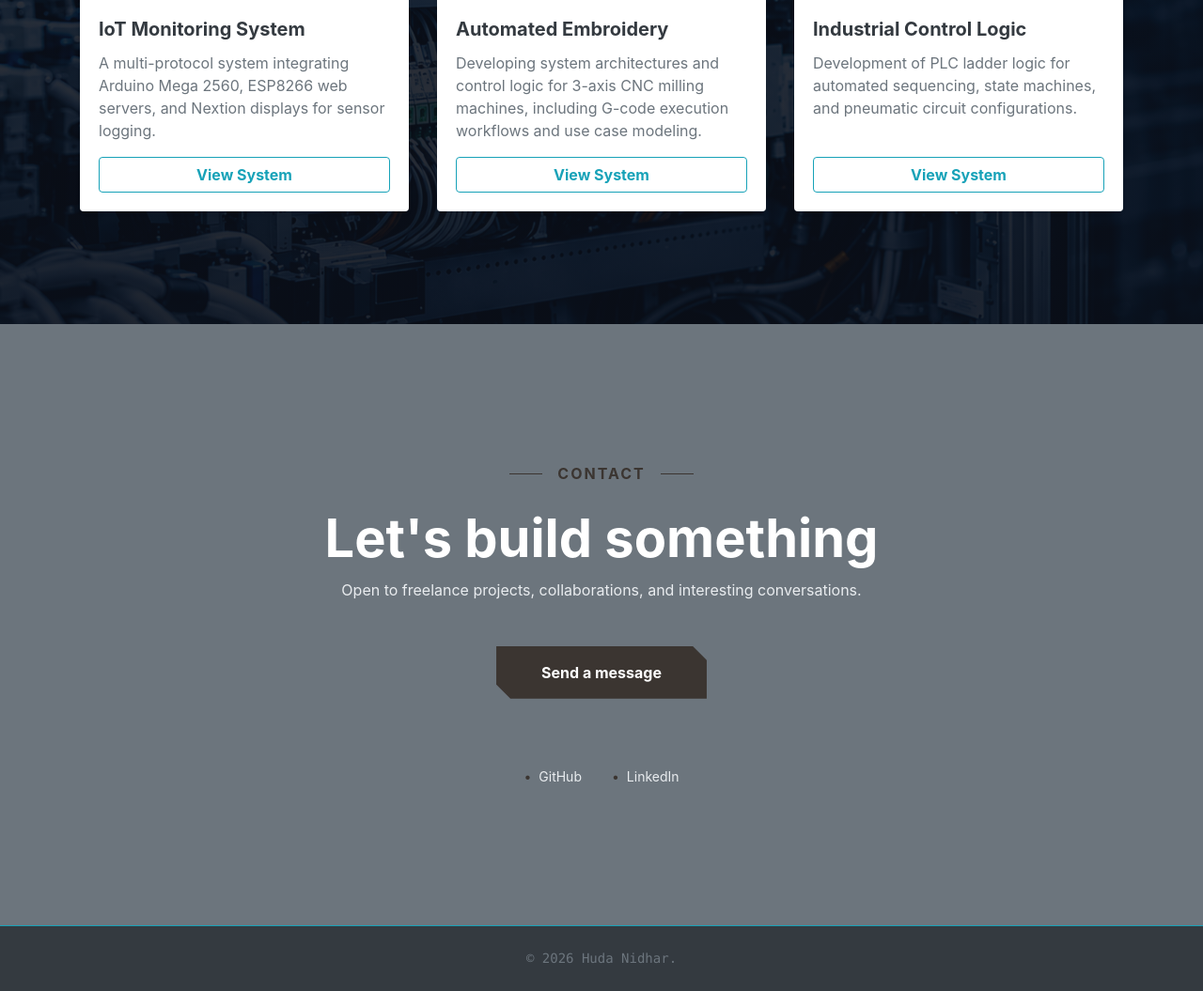
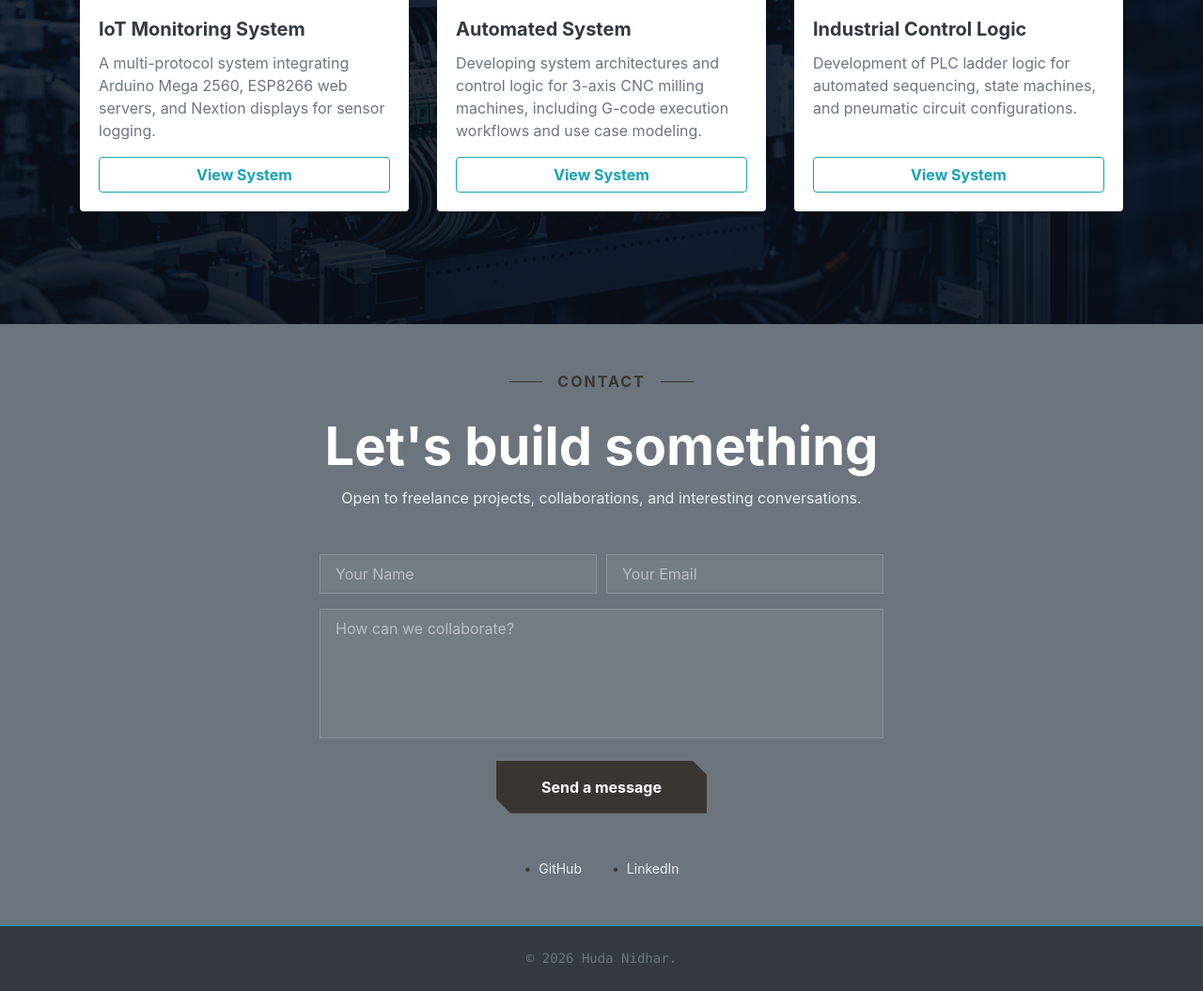
Before and after one commit to hudans06/Portofolio-web, a PHP site: page /main.html in a window 1280 px wide. Shown: the part 2891-3946 px from the top of the page at 94% size. Run offline with PHP 8.4, Linux system fonts and the light colour scheme.

Commit message:
perubahan latihan

```diff
--- a/Assets/css/mystyle.css
+++ b/Assets/css/mystyle.css
@@ -68,3 +68,28 @@
 .contact-links a:hover {
     color: #ffffff;
 }
+/* =========================================
+   CONTACT FORM INPUTS
+   ========================================= */
+.custom-input {
+    background-color: rgba(255, 255, 255, 0.05); /* Latar belakang putih sangat transparan */
+    border: 1px solid rgba(255, 255, 255, 0.2); /* Garis tepi tipis */
+    color: #ffffff !important; /* Teks berwarna putih saat diketik */
+    border-radius: 0; /* Sudut tegas/kotak agar senada dengan tema industrial */
+    font-size: 1rem;
+}
+
+/* Mengubah warna teks panduan (placeholder) */
+.custom-input::placeholder {
+    color: rgba(255, 255, 255, 0.5);
+}
+
+/* Efek saat form sedang diklik/diisi (Focus) */
+.custom-input:focus {
+    background-color: rgba(255, 255, 255, 0.1);
+    border-color: #3b3531; /* Warna border mengikuti warna aksen custom-gray Anda */
+    box-shadow: 0 0 0 0.2rem rgba(59, 53, 49, 0.3); /* Bayangan luar (glow) saat fokus */
+}
+textarea.custom-input {
+    resize: none;
+}
--- a/main.html
+++ b/main.html
@@ -5,8 +5,11 @@
     <meta name="viewport" content="width=device-width, initial-scale=1, shrink-to-fit=no">
     <title>Huda | Mechatronics & Automation</title>
 
+    <!-- Link to Bootstrap 4.6 CSS -->
     <link rel="stylesheet" href="Assets/css/bootstrap.min.css">
+    <!-- FontAwesome for Social Icons -->
     <link rel="stylesheet" href="https://cdnjs.cloudflare.com/ajax/libs/font-awesome/5.15.4/css/all.min.css">
+    <!-- Link to Custom CSS -->
     <link rel="stylesheet" href="Assets/css/mystyle.css">
 </head>
 <body class="bg-light text-dark">
@@ -44,7 +47,8 @@
                     <p class="lead mb-5 border-left border-info pl-4 py-2" style="background-color: rgba(23, 162, 184, 0.1);">
                         Specializing in industrial automation, IoT monitoring, and embedded systems development, building energy auditor.
                     </p>
-                    <a href="#contact" class="btn btn-outline-info btn-lg font-weight-bold px-5 py-3 shadow">Execute Connection</a>
+                    <a href="#contact" class="btn btn-outline-info btn-lg font-weight-bold px-5 py-3 shadow" style="margin-right: 15px;">Execute Connection</a>
+                    <a href="#project" class="btn btn-outline-info btn-lg font-weight-bold px-5 py-3 shadow">View Project</a>
                 </div>
             </div>
         </div>
@@ -55,16 +59,16 @@
         <div class="container py-5">
             <div class="row">
 
-
+                <!-- KOLOM 1: Foto Profil (Kiri) -->
                 <div class="col-lg-4 col-md-12 mb-5 mb-lg-0 text-center text-lg-left">
                     <div class="border-0 p-3 d-inline-block shadow-sm bg-secondary">
-
+                        <!-- Tambahan max-width agar foto tidak terlalu mendominasi kolom -->
                         <img src="Assets/img/huda2.jfif" alt="Profile Picture" class="img-fluid shadow" style="max-width: 250px;">
                     </div>
                     <p class="mt-3 font-monospace small text-muted text-uppercase tracking-widest pl-lg-2">ITS_ME.PNG</p>
                 </div>
 
-
+                <!-- KOLOM 2: Education (Tengah, posisinya di sebelah kiri About Me) -->
                 <div class="col-lg-4 col-md-6 mb-5 mb-md-0">
                     <div class="d-flex align-items-center mb-4">
                         <div class="bg-custom-gray mr-3" style="width: 25px; height: 1px;"></div>
@@ -77,10 +81,10 @@
                            <div class="timeline-diamond bg-custom-gray position-absolute"></div>
                                 <p class="text-custom-gray font-monospace small mb-1 tracking-widest font-weight-bold">2024 - 2027</p>
 
-
+                                <!-- Duplikasi nama kampus digabung menjadi satu tag h5 agar proporsional -->
                                 <h5 class="font-weight-bold mb-1">Politeknik ATMI Surakarta</h5>
 
-
+                                <!-- Menghapus style manual dan menggunakan mb-2 agar jarak bawahnya lebih lega -->
                                 <h6 class="font-weight-bold mb-2">Undergraduate Student • Surakarta, Indonesia</h6>
 
                                 <p class="text-dark small" style="line-height: 1.6;">
@@ -97,10 +101,10 @@
                         <span class="text-custom-gray text-uppercase font-weight-bold tracking-widest small">About Me</span>
                     </div>
 
-
+                    <!-- Menggunakan h2 biasa (tanpa display-4) agar proporsional di kolom sempit -->
                     <h2 class="font-weight-bold mb-4">Huda Nidhar</h2>
 
-
+                    <!-- Inline style font-size dihapus agar menyesuaikan ukuran standar paragraf Bootstrap -->
                     <p class="mb-3 text-dark">
                         I am an undergraduate studying Teknik Mekatronika at Politeknik ATMI Surakarta. My background bridges mechanical systems, electronics, and informatics, but my real passion lies in building software, troubleshooting hardware, and orchestrating complex automation architectures.
                     </p>
@@ -129,7 +133,7 @@
     <!-- Expertise Section -->
     <section id="services" class="py-5 bg-secondary">
         <div class="container py-5">
-
+            <!-- Section Title -->
             <div class="text-center mb-5">
                 <h2 class="font-weight-bold display-4 text-white">Technical Capabilities</h2>
                 <hr class="bg-info mb-4" style="width: 80px; height: 4px; border: none; border-radius: 2px;">
@@ -177,6 +181,7 @@
             <!-- Skill Progress Bars Row -->
             <div class="row mt-5 pt-4">
 
+                <!-- Left Column Skills -->
                 <div class="col-md-6 pr-lg-5">
 
                     <!-- Skill 1 -->
@@ -256,6 +261,7 @@
 
         </div>
     </section>
+
     <!-- Project Section -->
     <section id="project" class="py-5" style="min-height: 100vh; background: linear-gradient(rgba(10, 15, 25, 0.8), rgba(10, 15, 25, 0.9)), url('Assets/img/plcbg2.png') center/cover fixed;">
         <div class="container py-5">
@@ -280,7 +286,7 @@
                     <div class="card h-100 border-0 shadow-sm bg-white">
                         <img src="Assets/img/cnc" class="card-img-top p-4" alt="Automation Project">
                         <div class="card-body d-flex flex-column">
-                            <h5 class="card-title font-weight-bold">Automated Embroidery</h5>
+                            <h5 class="card-title font-weight-bold">Automated System</h5>
                             <p class="card-text text-muted">Developing system architectures and control logic for 3-axis CNC milling machines, including G-code execution workflows and use case modeling.</p>
                             <a href="#" class="btn btn-outline-info mt-auto font-weight-bold">View System</a>
                         </div>
@@ -301,26 +307,49 @@
         </div>
     </section>
 
-    <!-- Contact Section -->
+   <!-- Contact Section -->
     <section id="contact" class="contact-section d-flex align-items-center bg-secondary">
-        <div class="container text-center py-5">
+        <div class="container py-5">
 
-            <div class="d-flex justify-content-center align-items-center mb-4">
+            <div class="d-flex justify-content-center align-items-center mb-4 text-center">
                 <span class="contact-line mr-3"></span>
                 <span class="text-uppercase font-weight-bold contact-accent-text tracking-widest">Contact</span>
                 <span class="contact-line ml-3"></span>
             </div>
 
-            <h2 class="display-4 font-weight-bold text-white mb-2">Let's build something</h2>
+            <h2 class="display-4 font-weight-bold text-white mb-2 text-center">Let's build something</h2>
 
-            <p class="contact-subtitle mb-5 mx-auto" style="max-width: 600px; color: #e9ecef;">
+            <p class="contact-subtitle mb-5 mx-auto text-center" style="max-width: 600px; color: #e9ecef;">
                 Open to freelance projects, collaborations, and interesting conversations.
             </p>
 
-            <a href="mailto:youremail@example.com" class="btn btn-custom-gray font-weight-bold px-5 py-3 mb-5">
-                Send a message
-            </a>
+            <!-- FORM START (Maksimal lebar disamakan dengan sub-judul agar rapi) -->
+            <form action="#" method="POST" class="mx-auto mb-5" style="max-width: 600px;">
+                <div class="form-row">
+                    <!-- Input Nama -->
+                    <div class="form-group col-md-6">
+                        <input type="text" class="form-control form-control-lg custom-input" id="visitorName" name="name" placeholder="Your Name" required>
+                    </div>
+                    <!-- Input Email -->
+                    <div class="form-group col-md-6">
+                        <input type="email" class="form-control form-control-lg custom-input" id="visitorEmail" name="email" placeholder="Your Email" required>
+                    </div>
+                </div>
+                <!-- Input Pesan -->
+                <div class="form-group">
+                    <textarea class="form-control form-control-lg custom-input" id="visitorMessage" name="message" rows="5" placeholder="How can we collaborate?" required></textarea>
+                </div>
 
+                <!-- Tombol Submit (Menggunakan class chamfered abu-abu Anda) -->
+                <div class="text-center mt-4">
+                    <button type="submit" class="btn btn-custom-gray font-weight-bold px-5 py-3">
+                        Send a message
+                    </button>
+                </div>
+            </form>
+            <!-- FORM END -->
+
+            <!-- Social Links -->
             <div class="d-flex justify-content-center flex-wrap contact-links mt-4">
                 <a href="#" class="mx-3 small font-monospace"><span class="contact-accent-text mr-2">•</span>GitHub</a>
                 <a href="#" class="mx-3 small font-monospace"><span class="contact-accent-text mr-2">•</span>LinkedIn</a>
```
